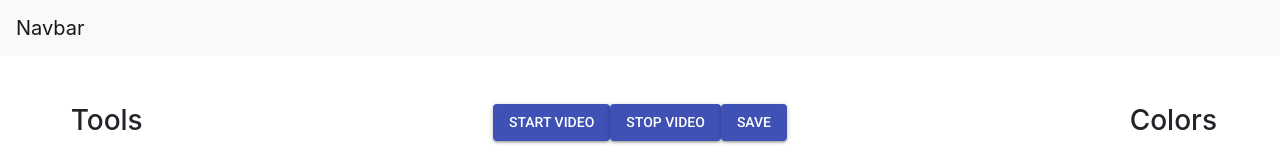
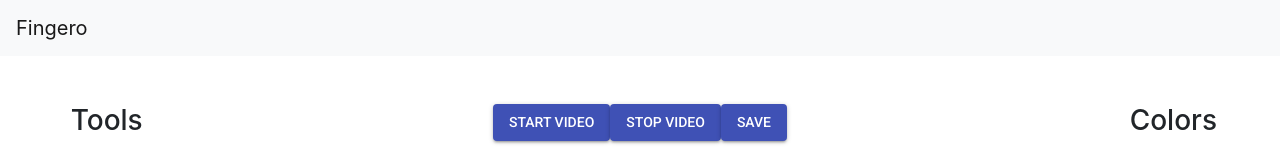
Before and after one commit to mirooon/fingero, a React (Create React App) app in the folder ui/: page / in a window 1280 px wide. Shown: the top 160 px of the page. Built offline with nearby package versions, Linux system fonts and the light colour scheme; no server answers.

Commit message:
Renamed navbar

```diff
--- a/ui/src/Navbar.jsx
+++ b/ui/src/Navbar.jsx
@@ -4,7 +4,7 @@ class Navbar extends (Component) {
     render() {
         return (
             <nav className="navbar navbar-light bg-light">
-                <a className="navbar-brand" href="#">Navbar</a>
+                <a className="navbar-brand" href="#">Fingero</a>
             </nav>
         );
     }
```
